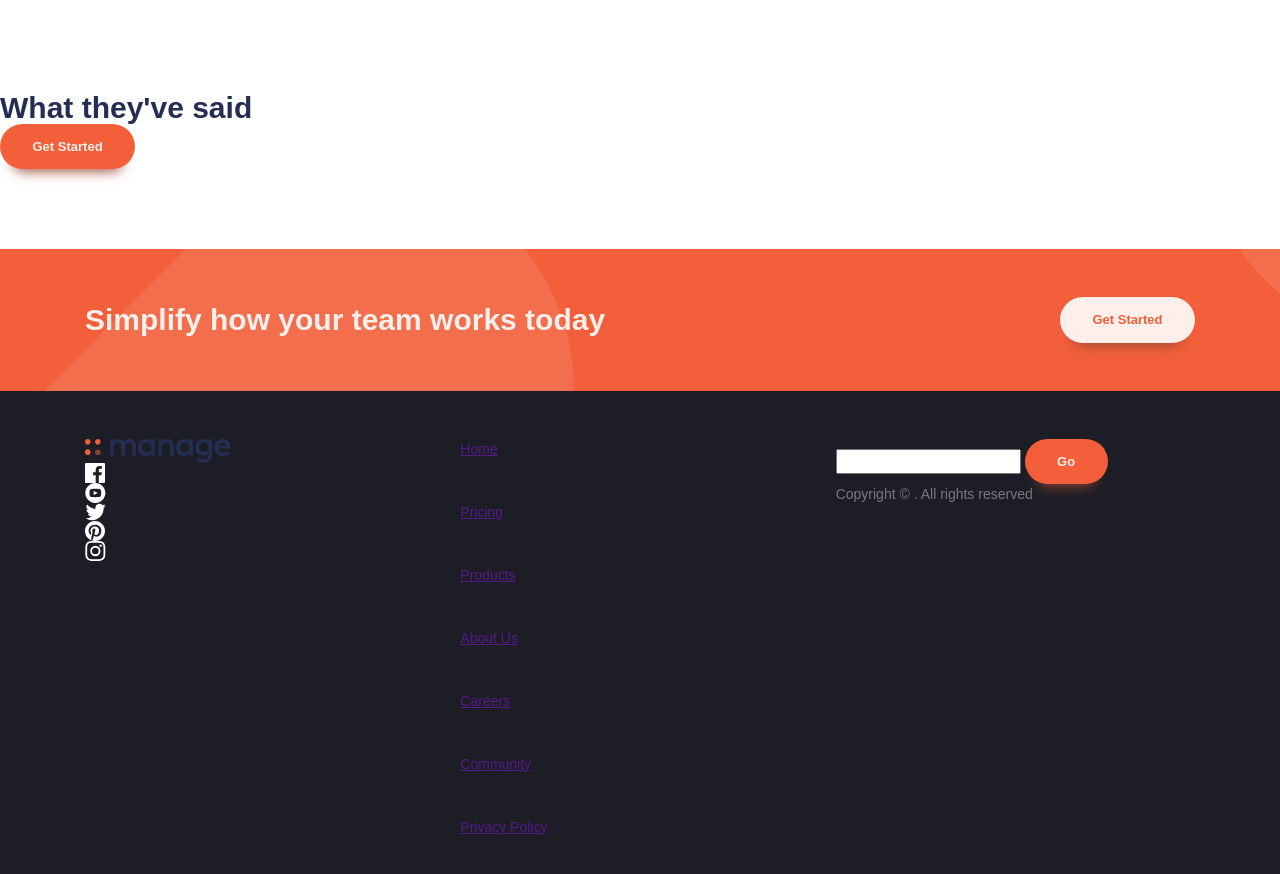
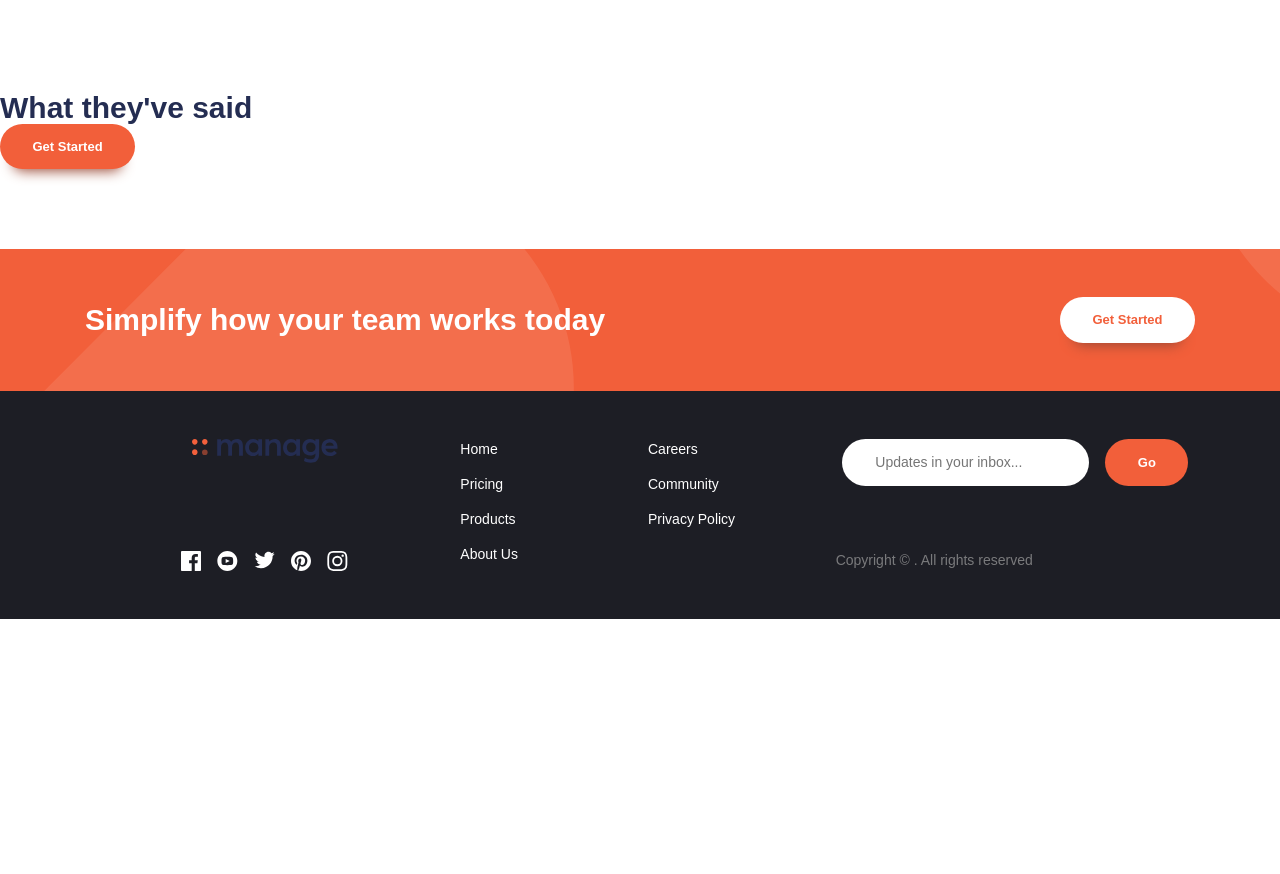
Before and after one commit to Mohammed-Lashein/manage-landing-page, a website built with Vite: page index.html in a window 1280 px wide. Shown: the part 1280-2154 px from the top of the page. After the commit the page ends 1899 px from the top, so only its background shows below. Built offline with nearby package versions, Linux system fonts and the light colour scheme; a web font is replaced by a local one.

Commit message:
finished styling the responsive footer

```diff
--- a/index.html
+++ b/index.html
@@ -152,8 +152,8 @@
 
     <footer class="bg-neutral-900 text-neutral-100 padding-block-700">
       <div class="container">
-        <div class="even-columns">
-          <div>
+        <div class="even-columns | primary-footer-wrapper">
+          <div class="primary-footer-logo-social">
             <a href="#">
               <img src="images/logo.svg" alt="Manage">
             </a>
@@ -175,9 +175,9 @@
                 </a></li>
             </ul>
           </div>
-          <div>
+          <div class="primary-footer-nav">
             <nav class="footer-nav">
-              <ul class="flow"  aria-label="footer" role="list">
+              <ul class="flow" style="--flow-spacer: 1em;" aria-label="footer" role="list">
                 <li><a href="">Home</a></li>
                 <li><a href="">Pricing</a></li>
                 <li><a href="">Products</a></li>
@@ -189,10 +189,10 @@
             </nav>
           </div>
 
-          <div>
+          <div class="primary-footer-form">
             <form action="">
-              <input type="email" />
-              <button class="btn">Go</button>
+              <input type="email" placeholder="Updates in your inbox..." />
+              <button class="btn" data-shadow="none">Go</button>
             </form>
             <p>Copyright &copy;<span class="data"></span> . All rights reserved</p>
           </div>
--- a/style.css
+++ b/style.css
@@ -2,7 +2,7 @@
   --clr-accent-500: hsl(12, 50%, 40%);
   --clr-accent-400: hsl(12, 88%, 59%);
   --clr-accent-300: hsl(12, 88%, 75%);
-  --clr-accent-100: hsl(13, 100%, 96%);
+  --clr-accent-100: hsl(0, 0%, 100%);
 
   --clr-primary-400: hsl(228, 39%, 23%);
 
@@ -20,7 +20,7 @@
   --fw-bold: 700;
 
   --fs-300: .8125rem;
-  --fs-400: .875rem ;
+  --fs-400: .875rem;
   --fs-500: .9375rem;
   /* .9375rem = 15px */
   --fs-600: 1rem;
@@ -28,7 +28,7 @@
   --fs-800: 2.5rem;
   --fs-900: 3.5rem;
 
-  --fs-body : var(--fs-400);
+  --fs-body: var(--fs-400);
   --fs-primary-heading: var(--fs-800);
   --fs-secondary-heading: var(--fs-700);
   --fs-nav: var(--fs-500);
@@ -48,6 +48,7 @@
 }
 
 @media screen and (max-width: 50em) {
+
   /* - 50em = 800px
   - 3.5rem = 56px */
   :root {
@@ -137,6 +138,7 @@ picture {
 .padding-block-900 {
   padding-block: var(--size-900);
 }
+
 .padding-block-700 {
   padding-block: var(--size-700);
 }
@@ -147,6 +149,7 @@ body {
   font-family: var(--ff-body);
   color: var(--clr-primary-400);
 }
+
 p:not([class]) {
   /* We used the above selector so the upcoming styles are applied
   to any p that doesn't have a class , which means that we don't
@@ -156,9 +159,11 @@ p:not([class]) {
   /* The ch unit -from what I read - calculates the width
   of the character (zero) in the font family used . */
 }
+
 p[data-width='wide'] {
   max-width: 42ch;
 }
+
 /* button */
 .btn {
   border-radius: 100vmax;
@@ -179,15 +184,21 @@ p[data-width='wide'] {
   box-shadow: 0 1.125em 1em -1em var(--clr-accent-500);
   /* offset-x | offset-y | blur-radius | spread-radius | color */
 }
+
 .btn:hover {
   background-color: var(--clr-accent-300);
 }
+
 .btn[data-type='inverted'] {
   background-color: var(--clr-accent-100);
   color: var(--clr-accent-400);
 }
+
 .btn[data-type='inverted']:hover {
   color: var(--clr-accent-300);
+}
+.btn[data-shadow='none'] {
+  box-shadow: none;
 }
 
 /* primary navigation styling */
@@ -196,6 +207,7 @@ p[data-width='wide'] {
   justify-content: space-between;
   align-items: center;
 }
+
 .primary-navigation ul.nav-list {
   display: flex;
   gap: clamp(var(--size-400), 5vw, var(--size-700));
@@ -207,9 +219,11 @@ p[data-width='wide'] {
   color: var(--clr-primary-400);
   text-decoration: none;
 }
+
 .primary-navigation li a:hover {
   color: var(--clr-neutral-100);
 }
+
 /* navigation */
 
 .mobile-nav-toggle-js {
@@ -220,9 +234,11 @@ p[data-width='wide'] {
   width: 20px;
   height: 20px;
 }
+
 .mobile-nav-toggle-js:focus {
   outline: none;
 }
+
 .mobile-nav-toggle-js span {
   position: absolute;
   left: 0;
@@ -234,12 +250,15 @@ p[data-width='wide'] {
   margin-top: 0.2rem;
   transition: var(--transition-button);
 }
+
 .mobile-nav-toggle-js span:first-child {
   top: 0;
 }
+
 .mobile-nav-toggle-js span:nth-child(2) {
   top: 8px;
 }
+
 .mobile-nav-toggle-js span:nth-child(3) {
   top: 16px;
 }
@@ -248,18 +267,70 @@ p[data-width='wide'] {
 .mobile-nav-toggle-js.close-btn span:nth-child(2) {
   visibility: hidden;
 }
+
 .mobile-nav-toggle-js.close-btn span:nth-child(1) {
   top: 8px;
   /* the 1st and 3rd children will be placed in the place of the second child */
   transform: rotate(45deg);
 }
+
 .mobile-nav-toggle-js.close-btn span:nth-child(3) {
   top: 8px;
   transform: rotate(-45deg);
 }
+
 .primary-header .mobile-nav-toggle-js {
   display: none;
 }
+
+/* footer navigation */
+
+.footer-nav a {
+  color: var(--clr-accent-100);
+  text-decoration: none;
+}
+
+footer .even-columns .primary-footer-logo-social {
+  display: flex;
+  flex-direction: column;
+  justify-content: space-between;
+  align-items: center;
+}
+
+footer ul[aria-label='social links'] {
+  display: flex;
+  justify-content: space-evenly;
+  gap: 1rem;
+
+}
+
+.footer-nav {
+  columns: 2;
+  gap: clamp(var(--size-400), 1vw, var(--size-900));
+}
+
+.footer-nav a:hover {
+  color: var(--clr-accent-400);
+}
+
+/* We can't style the hover state of the social icons because we used
+them in img tag . There was an approach in the video but I think that
+it is not that important to struggle with it . Using font awesome will
+make our lives much easier .  */
+footer form {
+  margin-bottom: 4rem;
+  display: flex;
+  justify-content: center;
+  gap: 1rem;
+}
+
+footer input {
+  border-radius: 3rem;
+  outline: none;
+  border: 1px solid transparent;
+  padding: .75rem 2rem;
+}
+
 
 /* cta */
 .cta {
@@ -267,6 +338,7 @@ p[data-width='wide'] {
   isolation: isolate;
   text-align: center;
 }
+
 .cta::before {
   content: '';
   position: absolute;
@@ -274,11 +346,13 @@ p[data-width='wide'] {
   z-index: -1;
   background-image: url('images/bg-tablet-pattern.svg'),
     url('images/bg-tablet-pattern.svg');
-  background-position: -15rem -5rem, 75rem -45rem;;
+  background-position: -15rem -5rem, 75rem -45rem;
+  ;
   background-repeat: no-repeat;
   opacity: 0.1;
 
 }
+
 @media screen and (min-width: 50em) {
   .cta {
     text-align: left;
@@ -290,9 +364,11 @@ p[data-width='wide'] {
   .primary-header .mobile-nav-toggle-js {
     display: block;
   }
+
   .primary-header button.btn {
     display: none;
   }
+
   .primary-header[data-overlay]::before {
     content: '';
     position: fixed;
@@ -301,7 +377,7 @@ p[data-width='wide'] {
     height: 100vh; */
     /* This will make the dropshadow fill the entire
     screen */
-    background-image: linear-gradient(rgba(0, 0, 0 , 0), rgba(0, 0, 0 , 0.8));
+    background-image: linear-gradient(rgba(0, 0, 0, 0), rgba(0, 0, 0, 0.8));
   }
 
   .mobile-nav-toggle-js {
@@ -333,6 +409,7 @@ p[data-width='wide'] {
     font-weight: var(--fw-bold);
     display: none;
   }
+
   .primary-navigation ul.nav-list.show {
     display: flex;
   }
@@ -344,15 +421,19 @@ p[data-width='wide'] {
 .text-primary-400 {
   color: var(--clr-primary-400);
 }
+
 .text-accent-400 {
   color: var(--clr-accent-400);
 }
+
 .text-accent-100 {
   color: var(--clr-accent-100);
 }
+
 .text-neutral-100 {
   color: var(--clr-neutral-100);
 }
+
 .text-neutral-900 {
   color: var(--clr-neutral-900);
 }
@@ -360,15 +441,19 @@ p[data-width='wide'] {
 .bg-primary-400 {
   background-color: var(--clr-primary-400);
 }
+
 .bg-accent-400 {
   background-color: var(--clr-accent-400);
 }
+
 .bg-accent-100 {
   background-color: var(--clr-accent-100);
 }
+
 .bg-neutral-100 {
   background-color: var(--clr-neutral-100);
 }
+
 .bg-neutral-900 {
   background-color: var(--clr-neutral-900);
 }
@@ -377,24 +462,36 @@ p[data-width='wide'] {
 .fw-bold {
   font-weight: var(--fw-bold);
 }
+
 .fw-semi-bold {
   font-weight: var(--fw-semi-bold);
 }
+
 .fw-regular {
   font-weight: var(--fw-regular);
 }
+
 .fs-primary-heading {
   font-size: var(--fs-primary-heading);
   line-height: 1.1;
 }
+
 .fs-secondary-heading {
   font-size: var(--fs-secondary-heading);
   line-height: 1.1;
 }
 
-.fs-300 {font-size: var(--fs-300);}
-.fs-400 {font-size: var(--fs-400);}
-.fs-500 {font-size: var(--fs-400);}
+.fs-300 {
+  font-size: var(--fs-300);
+}
+
+.fs-400 {
+  font-size: var(--fs-400);
+}
+
+.fs-500 {
+  font-size: var(--fs-400);
+}
 
 /* classes naming convention : Here, classes for font sizes that have
 numbers are the ones that won't change , will fs classes with names
@@ -410,7 +507,8 @@ are the ones which will change on media query .  */
   the screen on smaller devices .  */
   margin-inline: auto;
 }
-.flow > * + * {
+
+.flow>*+* {
   /* The above selection is called the owl selector
   and is pretty amazing . It applies the styles to
   adjacent siblings in a container if each sibling
@@ -424,11 +522,14 @@ are the ones which will change on media query .  */
   we can define it in a div selector if we needed to
   use it .  */
 }
+
 .even-columns {
   display: grid;
   gap: 1rem;
 }
+
 @media (min-width: 50em) {
+
   /* 50em === 800px */
   .even-columns {
     grid-auto-flow: column;
@@ -445,11 +546,13 @@ are the ones which will change on media query .  */
   the above property to modify the left margin and it will
   give the same effect .  */
 }
+
 @media (max-width: 600px) {
   .justify-self-end-md {
     justify-self: center;
   }
 }
+
 .vertical-align-center {
   align-items: center;
   /* The use of this class is to align the button a little
@@ -459,3 +562,60 @@ are the ones which will change on media query .  */
 .nav-list {
   font-size: var(--fs-nav);
 }
+
+/* footer navigation follow */
+@media screen and (max-width: 50em) {
+  footer .primary-footer-wrapper {
+    display: grid;
+    gap: var(--size-700);
+    text-align: center;
+    grid-template-areas:
+      'form'
+      'nav'
+      'social-links';
+  }
+
+  footer .even-columns .primary-footer-logo-social {
+    /* I wrote the selector like that bec on line 290 it is
+    written that way, so in order to modify the above
+    styles I should use the same way of writing .  */
+    grid-area: social-links;
+    display: flex;
+    flex-direction: column-reverse;
+    gap: var(--size-700); /*3rem*/
+
+  }
+
+  footer .primary-footer-nav {
+    grid-area: nav;
+  }
+
+  footer .primary-footer-form {
+    grid-area: form;
+
+    display: grid;
+    align-content: space-between;
+  }
+}
+
+/* Explanation for the footer navigation : above , I declared the media query
+that will modify the footer on small screens . Also, I have modified the html so that
+the div with class of even columns in the footer also has the class (primary-footer-wrapper).
+Since the media query is at the end of the file , then when on a small screen , the
+stylings related to the primary-footer-wrapper will take place , while on desktop the
+class even columns will take effect , so thus we didn't break the design because
+every screen size has a class that deals with it .  */
+
+
+/* ===================== try the below approach ================ */
+/* Another approach we can try : kevin modified the .primary-footer-wrapper so that
+on min-width: 50em he modified the grid-template-areas to be "social-links nav form" .
+
+Try the above approach*/
+
+/* @media screen and (min-width: 50em) {
+  .primary-footer-wrapper {
+    grid-template-areas: 'social-links nav form';
+  }
+} */
+/* After trial , it gave the same results .  */
```
Lines whose indentation alone changed are shown as unchanged.
